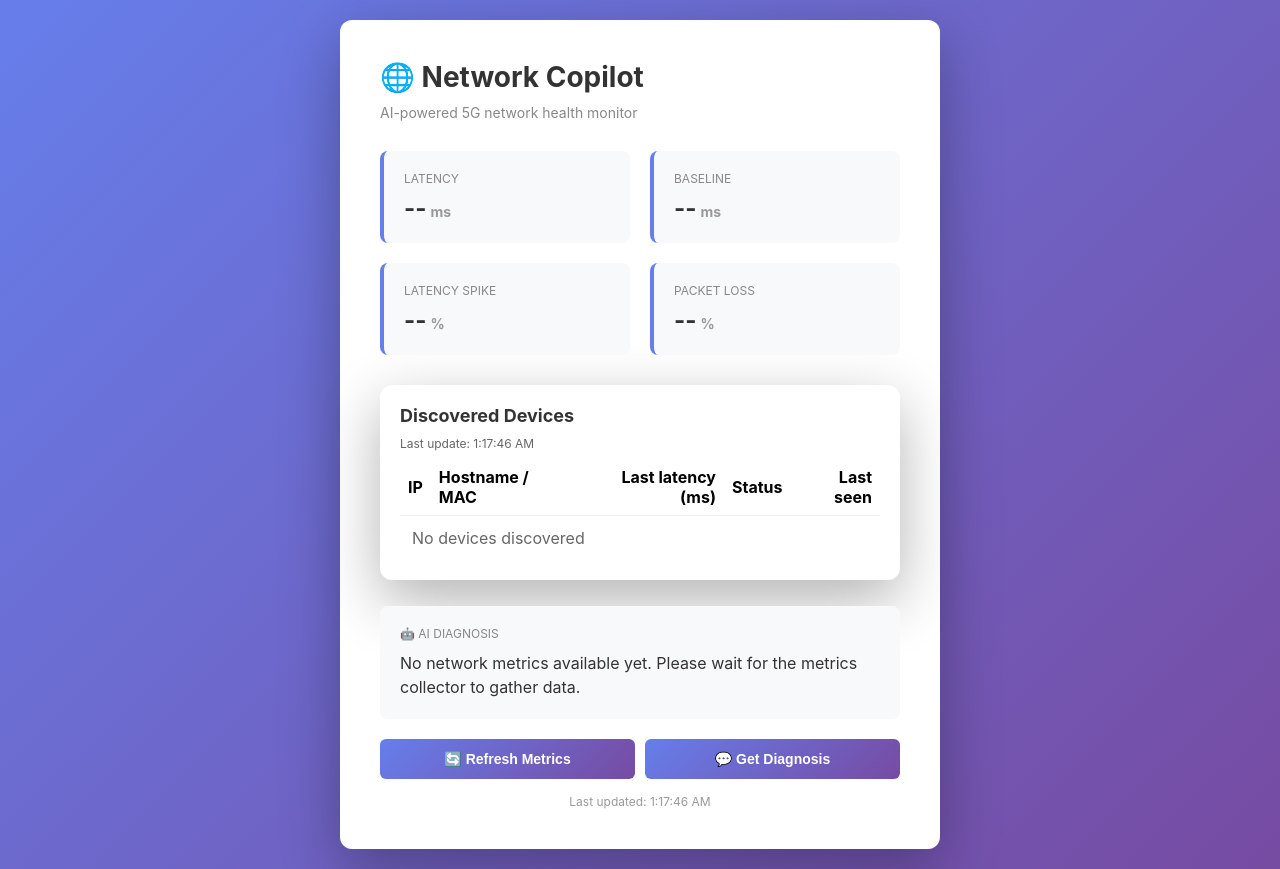
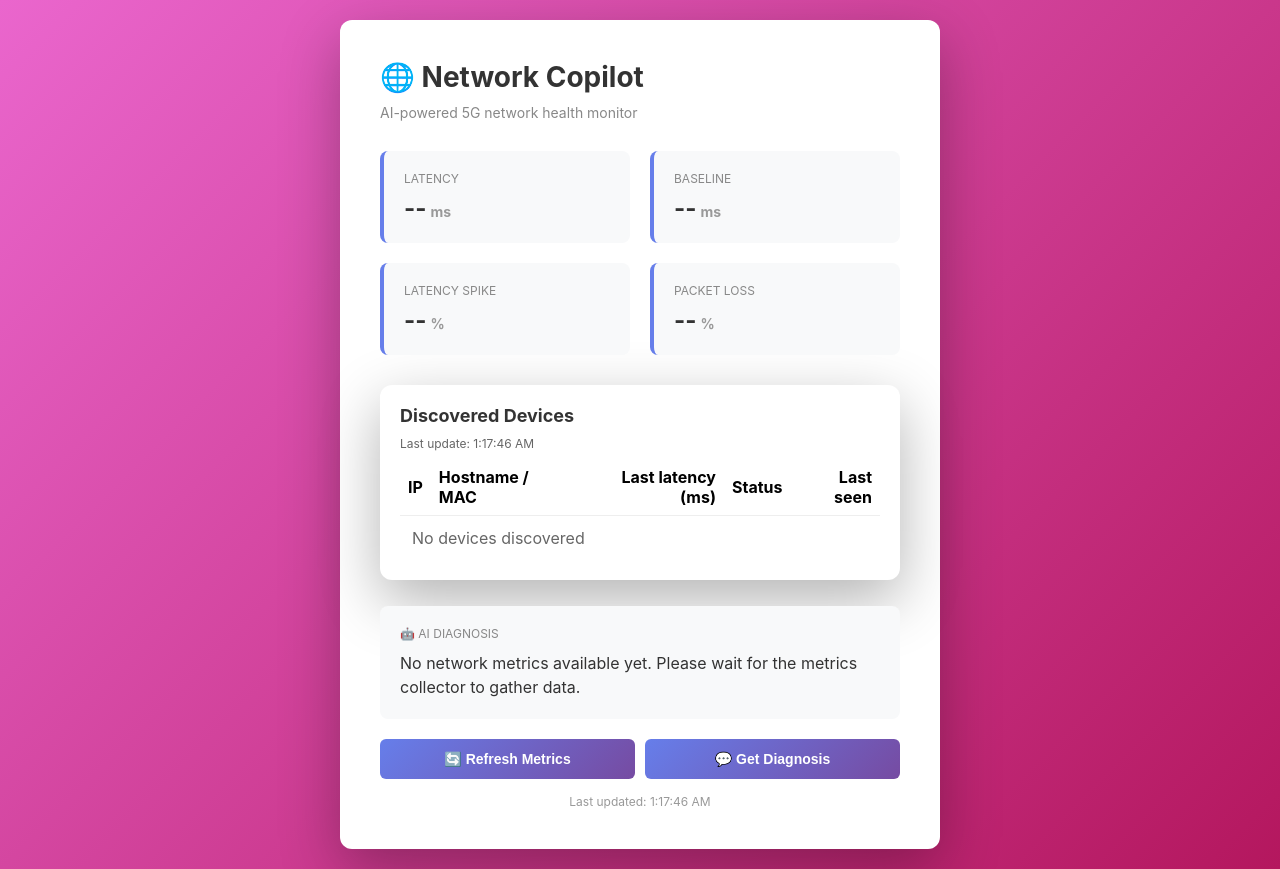
Before and after one commit to tony9321/dubhack, a Flask app: page / in a window 1280 px wide. Run offline with Flask 3, Linux system fonts and the light colour scheme; data that the repository does not hold is empty.

Commit message:
index.html color

```diff
--- a/network-copilot/templates/index.html
+++ b/network-copilot/templates/index.html
@@ -13,7 +13,7 @@
 
         body {
             font-family: -apple-system, BlinkMacSystemFont, 'Segoe UI', Roboto, Oxygen, Ubuntu, Cantarell, sans-serif;
-            background: linear-gradient(135deg, #667eea 0%, #764ba2 100%);
+            background: linear-gradient(135deg, #ea66cd 0%, #b4175e 100%);
             min-height: 100vh;
             display: flex;
             align-items: center;
```
